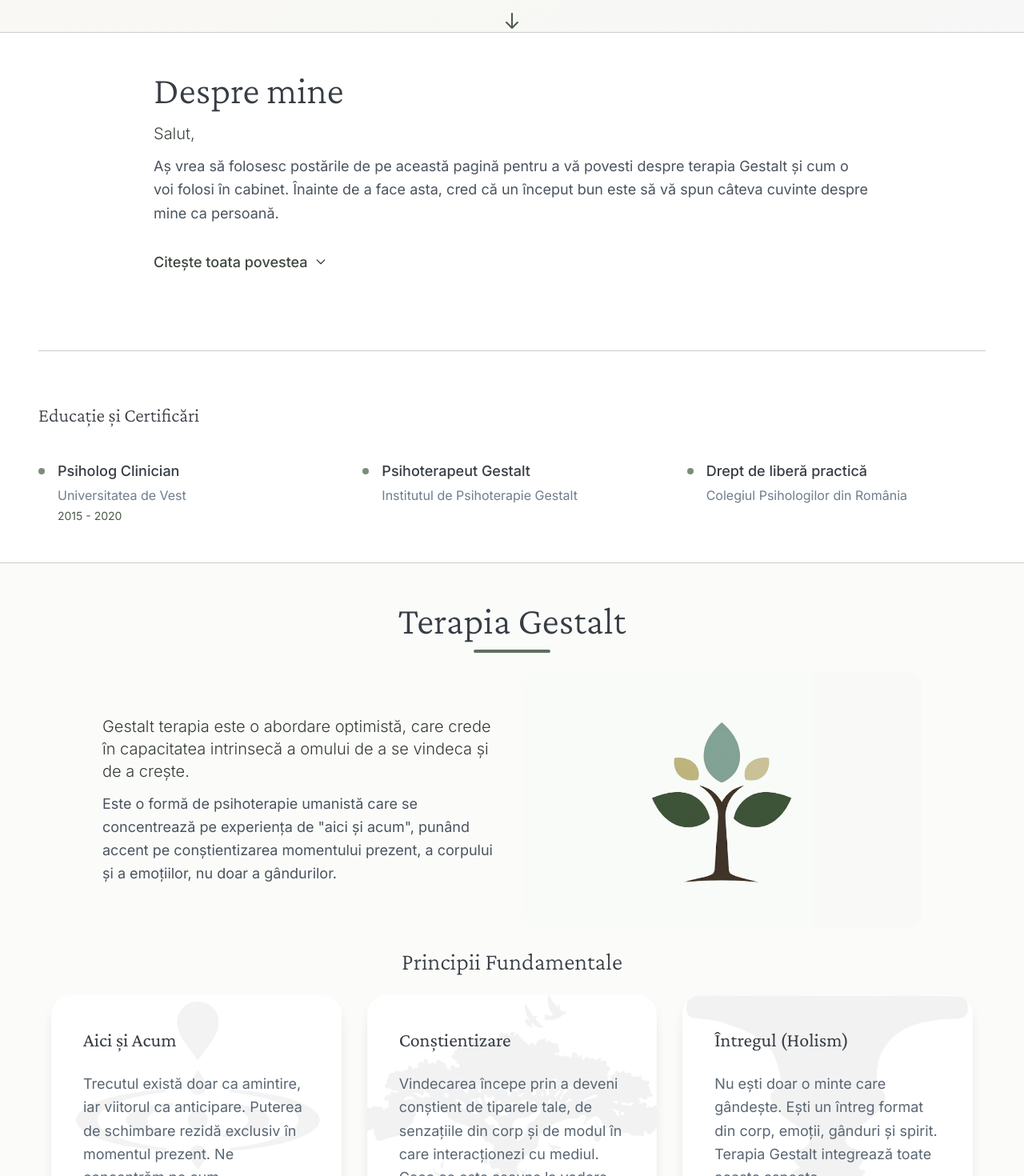
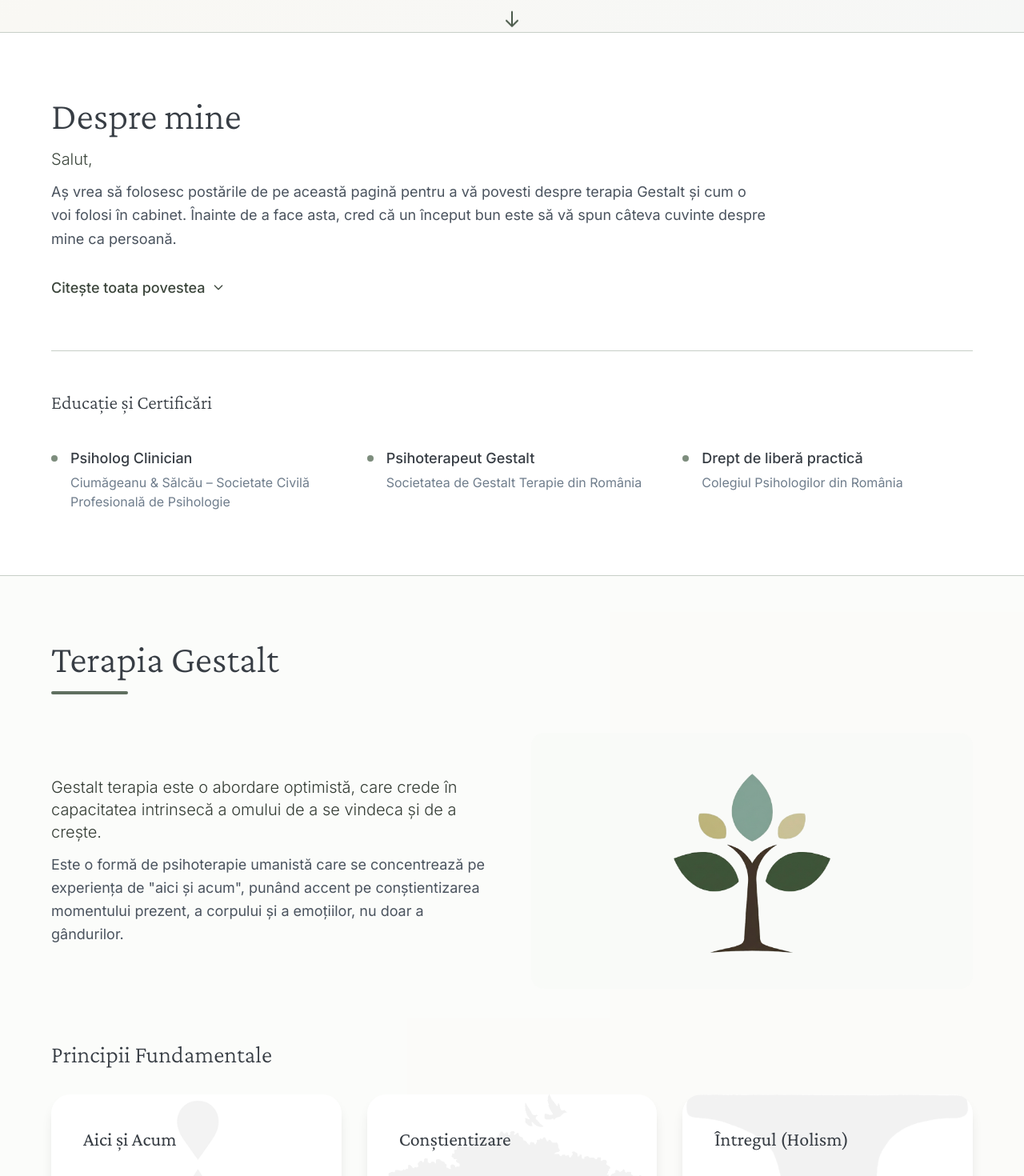
Before and after one commit to cana90/vladcosa.ro, a React (Vite) app: page / in a window 1280 px wide. Shown: the part 760-2230 px from the top of the page at 80% size. Built offline with nearby package versions, Linux system fonts and the light colour scheme; no server answers.

Commit message:
Polish responsive layout and update practice details

```diff
--- a/index.html
+++ b/index.html
@@ -44,19 +44,19 @@
       "description": "Psiholog clinician și psihoterapeut Gestalt. Terapie individuală, terapie de cuplu și consiliere online.",
       "url": "https://vladcosa.ro",
       "telephone": "+40748133913",
-      "email": "cosa.vlad@gmail.com",
+      "email": "psihologie@vladcosa.com",
       "image": "https://vladcosa.ro/vlad-profile.jpg",
       "address": {
         "@type": "PostalAddress",
-        "streetAddress": "Strada August Treboniu Laurian, nr. 5",
+        "streetAddress": "Strada August Treboniu Laurian, nr. 5, apartament 6",
         "addressLocality": "Timișoara",
         "postalCode": "300200",
         "addressCountry": "RO"
       },
       "geo": {
         "@type": "GeoCoordinates",
-        "latitude": 45.7566,
-        "longitude": 21.2269
+        "latitude": 45.7465894,
+        "longitude": 21.2190466
       },
       "openingHoursSpecification": [
         {
--- a/src/LegalPages.jsx
+++ b/src/LegalPages.jsx
@@ -44,7 +44,7 @@ export function PrivacyPolicyPage() {
       {/* ȘABLON JURIDIC: textul trebuie revizuit de proprietarul site-ului și de un avocat înainte de publicare. */}
       <LegalSection title="1. Operatorul datelor">
         <p>
-          Operatorul datelor cu caracter personal este Coșa Vlad - Cabinet Individual de Psihologie, cu sediul profesional în Strada August Treboniu Laurian nr. 5, Timișoara. Pentru întrebări privind protecția datelor, ne poți contacta la adresa de e-mail afișată în secțiunea Contact a site-ului.
+          Operatorul datelor cu caracter personal este Coșa Vlad - Cabinet Individual de Psihologie, cu sediul profesional în Strada August Treboniu Laurian nr. 5, apartament 6, Timișoara. Pentru întrebări privind protecția datelor, ne poți contacta la adresa de e-mail afișată în secțiunea Contact a site-ului.
         </p>
       </LegalSection>
 
@@ -107,7 +107,7 @@ export function TermsAndConditionsPage() {
       {/* ȘABLON JURIDIC: textul trebuie revizuit de proprietarul site-ului și de un avocat înainte de publicare. */}
       <LegalSection title="1. Despre acest site">
         <p>
-          Site-ul vladcosa.ro este prezentat de Coșa Vlad - Cabinet Individual de Psihologie, cu sediul profesional în Strada August Treboniu Laurian nr. 5, Timișoara. Prin utilizarea site-ului accepți acești termeni și condiții.
+          Site-ul vladcosa.ro este prezentat de Coșa Vlad - Cabinet Individual de Psihologie, cu sediul profesional în Strada August Treboniu Laurian nr. 5, apartament 6, Timișoara. Prin utilizarea site-ului accepți acești termeni și condiții.
         </p>
       </LegalSection>
 
--- a/src/components/About.jsx
+++ b/src/components/About.jsx
@@ -4,13 +4,14 @@ export default function About() {
   const [isExpanded, setIsExpanded] = useState(false)
 
   return (
-    <section id="about" className="py-8 lg:py-12 bg-white">
+    <section id="about" className="section-spacing bg-white">
       <div className="container-custom">
-        <div className="max-w-4xl mx-auto">
+        <div className="section-shell">
+          <div className="max-w-4xl">
 
             {/* Content */}
             <div className="flex flex-col justify-center">
-            <h2 className="text-4xl sm:text-5xl font-light text-slate-900 mb-4">
+              <h2 className="section-title mb-4">
                 Despre mine
               </h2>
 
@@ -66,12 +67,11 @@ export default function About() {
               </button>
             </div>
             </div>
-
           </div>
 
           {/* Education Section - New Row */}
-        <div className="mt-16 sm:mt-24 border-t border-sage-200 pt-16">
-          <h3 className="text-2xl font-light text-slate-900 mb-10 text-center sm:text-left">
+          <div className="mt-14 sm:mt-16 border-t border-sage-200 pt-10 sm:pt-12">
+            <h3 className="text-2xl font-light text-slate-900 mb-10">
               Educație și Certificări
             </h3>
 
@@ -80,8 +80,7 @@ export default function About() {
               <div className="w-2 h-2 mt-2.5 rounded-full bg-sage-400 group-hover:scale-125 transition-all duration-300 flex-shrink-0" />
               <div>
                 <span className="block text-lg text-slate-900 font-medium mb-1">Psiholog Clinician</span>
-                <span className="text-slate-500">Universitatea de Vest</span>
-                <span className="block text-sm text-sage-600 mt-1">2015 - 2020</span>
+                <span className="text-slate-500">Ciumăgeanu & Sălcău – Societate Civilă Profesională de Psihologie</span>
               </div>
             </div>
 
@@ -89,7 +88,7 @@ export default function About() {
               <div className="w-2 h-2 mt-2.5 rounded-full bg-sage-400 group-hover:scale-125 transition-all duration-300 flex-shrink-0" />
               <div>
                 <span className="block text-lg text-slate-900 font-medium mb-1">Psihoterapeut Gestalt</span>
-                <span className="text-slate-500">Institutul de Psihoterapie Gestalt</span>
+                <span className="text-slate-500">Societatea de Gestalt Terapie din România</span>
               </div>
             </div>
 
@@ -103,6 +102,7 @@ export default function About() {
             </div>
           </div>
         </div>
+      </div>
     </section>
   )
 }
--- a/src/components/Gestalt.jsx
+++ b/src/components/Gestalt.jsx
@@ -1,17 +1,18 @@
 export default function Gestalt() {
   return (
-    <section id="gestalt" className="py-8 lg:py-12 bg-sage-50/30">
+    <section id="gestalt" className="section-spacing bg-sage-50/30">
       <div className="container-custom">
+        <div className="section-shell">
           {/* Header */}
-        <div className="max-w-4xl mx-auto mb-6 text-center">
-          <h2 className="text-4xl sm:text-5xl font-light text-slate-900 mb-3">
+          <div className="section-header">
+            <h2 className="section-title">
               Terapia Gestalt
             </h2>
-          <div className="w-24 h-1 bg-sage-500 mx-auto rounded-full"></div>
+            <div className="w-24 h-1 bg-sage-500 mt-4 rounded-full"></div>
           </div>
 
           {/* Intro Section */}
-        <div className="max-w-5xl mx-auto grid md:grid-cols-2 gap-6 items-center mb-6">
+          <div className="grid md:grid-cols-2 gap-8 lg:gap-12 items-center mb-16">
           <div className="space-y-3 text-slate-700 leading-relaxed text-lg">
             <p className="text-xl font-light text-sage-800">
               Gestalt terapia este o abordare optimistă, care crede în capacitatea intrinsecă a omului de a se vindeca și de a crește.
@@ -34,8 +35,8 @@ export default function Gestalt() {
           </div>
 
           {/* Core Principles Cards */}
-        <div className="max-w-6xl mx-auto mb-6">
-          <h3 className="text-3xl font-light text-slate-900 mb-6 text-center">Principii Fundamentale</h3>
+          <div className="mb-16">
+            <h3 className="text-3xl font-light text-slate-900 mb-8">Principii Fundamentale</h3>
 
           <div className="grid md:grid-cols-3 gap-8">
             {/* Card 1: Aici și Acum - Here and Now */}
@@ -83,7 +84,7 @@ export default function Gestalt() {
           </div>
 
           {/* Why it works */}
-        <div className="max-w-4xl mx-auto bg-white rounded-3xl p-10 sm:p-14 shadow-sm border border-sage-100">
+          <div className="max-w-4xl bg-white rounded-3xl p-10 sm:p-14 shadow-sm border border-sage-100">
           <h3 className="text-3xl font-light text-slate-900 mb-8">De ce să alegi terapia Gestalt?</h3>
 
           <div className="space-y-6 text-slate-700 leading-relaxed">
@@ -108,6 +109,7 @@ export default function Gestalt() {
           </div>
           </div>
         </div>
+      </div>
     </section>
   )
 }
--- a/src/components/Hero.jsx
+++ b/src/components/Hero.jsx
@@ -8,9 +8,9 @@ export default function Hero() {
   }
 
   return (
-    <section id="hero" className="relative min-h-screen flex items-center bg-gradient-to-br from-cream-50 via-cream-100 to-sage-50">
-      <div className="container-custom py-8 lg:py-16">
-        <div className="grid lg:grid-cols-2 gap-8 items-center">
+    <section id="hero" className="relative min-h-screen flex items-center bg-gradient-to-br from-cream-50 via-cream-100 to-sage-50 pt-20 lg:pt-0">
+      <div className="container-custom w-full py-8 lg:py-16">
+        <div className="section-shell grid lg:grid-cols-2 gap-8 items-center">
           {/* Left Column - Text Content */}
           <div className="space-y-3">
             <div className="space-y-2">
@@ -54,7 +54,7 @@ export default function Hero() {
                 height="1341"
               />
               {/* Decorative Element */}
-              <div className="absolute -bottom-8 -right-8 w-48 h-48 bg-sage-100 rounded-xl -z-10 opacity-30"></div>
+              <div className="absolute -bottom-8 right-0 sm:-right-8 w-48 h-48 bg-sage-100 rounded-xl -z-10 opacity-30"></div>
             </div>
           </div>
 
--- a/src/components/Navigation.jsx
+++ b/src/components/Navigation.jsx
@@ -2,6 +2,7 @@ import { useState, useEffect, useRef, useCallback } from 'react'
 import { Link, useLocation, useNavigate } from 'react-router-dom'
 
 const sections = ['hero', 'about', 'gestalt', 'services', 'contact']
+const navigationHeight = 80
 const navLinks = [
   { id: 'about', label: 'Despre' },
   { id: 'gestalt', label: 'Metodă' },
@@ -104,7 +105,11 @@ export default function Navigation() {
 
       const element = document.querySelector(hash)
       if (element) {
-        element.scrollIntoView({ behavior: 'smooth' })
+        const sectionTop = element.getBoundingClientRect().top + window.scrollY
+        window.scrollTo({
+          top: Math.max(0, sectionTop - navigationHeight),
+          behavior: 'smooth',
+        })
       }
     },
     [location.pathname, navigate],
--- a/src/index.css
+++ b/src/index.css
@@ -3,6 +3,10 @@
 @tailwind utilities;
 
 @layer base {
+  html {
+    scroll-padding-top: 5rem;
+  }
+
   body {
     @apply font-sans text-slate-800 antialiased;
   }
@@ -15,6 +19,26 @@
 @layer components {
   .container-custom {
     @apply max-w-7xl mx-auto px-6 sm:px-8 lg:px-12;
+  }
+
+  .section-shell {
+    @apply max-w-6xl mx-auto;
+  }
+
+  .section-spacing {
+    @apply py-12 sm:py-16 lg:py-20;
+  }
+
+  .section-header {
+    @apply max-w-3xl mb-10 lg:mb-12;
+  }
+
+  .section-title {
+    @apply text-4xl sm:text-5xl font-light leading-tight text-slate-900;
+  }
+
+  .section-lead {
+    @apply mt-4 text-lg leading-relaxed text-slate-600;
   }
 
   .btn-primary {
```
Also changed, not shown: src/components/Contact.jsx (+7 -7 lines), src/components/Services.jsx (+50 -29 lines), 1 other file (tests, documents, lock files or other folders). Lines whose indentation alone changed are shown as unchanged.
